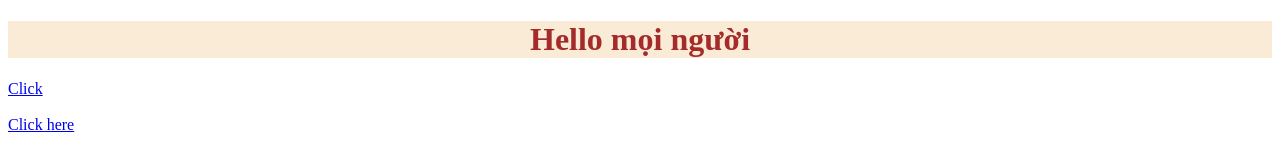
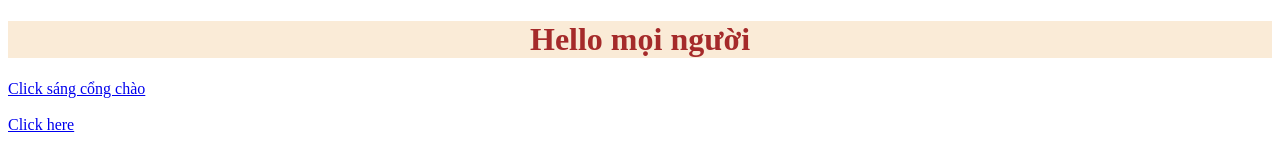
Before and after one commit to Truoggff/Hello-Demo, a plain HTML site: page index.html in a window 1280 px wide. Drawn offline with Linux system fonts and the light colour scheme.

Commit message:
upload source code

```diff
--- a/index.html
+++ b/index.html
@@ -5,7 +5,7 @@
     </head>
     <body>
         <H1 align="center" style="background-color: antiquewhite; color: brown;">Hello mọi người</H1>
-        <a href="C:\Users\ANH TRUONG\Downloads\HTML_2\Hello.html">Click</a>
+        <a href="Hello.html">Click sáng cổng chào</a>
         <br>
         <br>
         <a href="https://webcoban.vn/html/cach-tao-mot-cai-lien-ket-link-trong-html.html">Click here</a>
```
